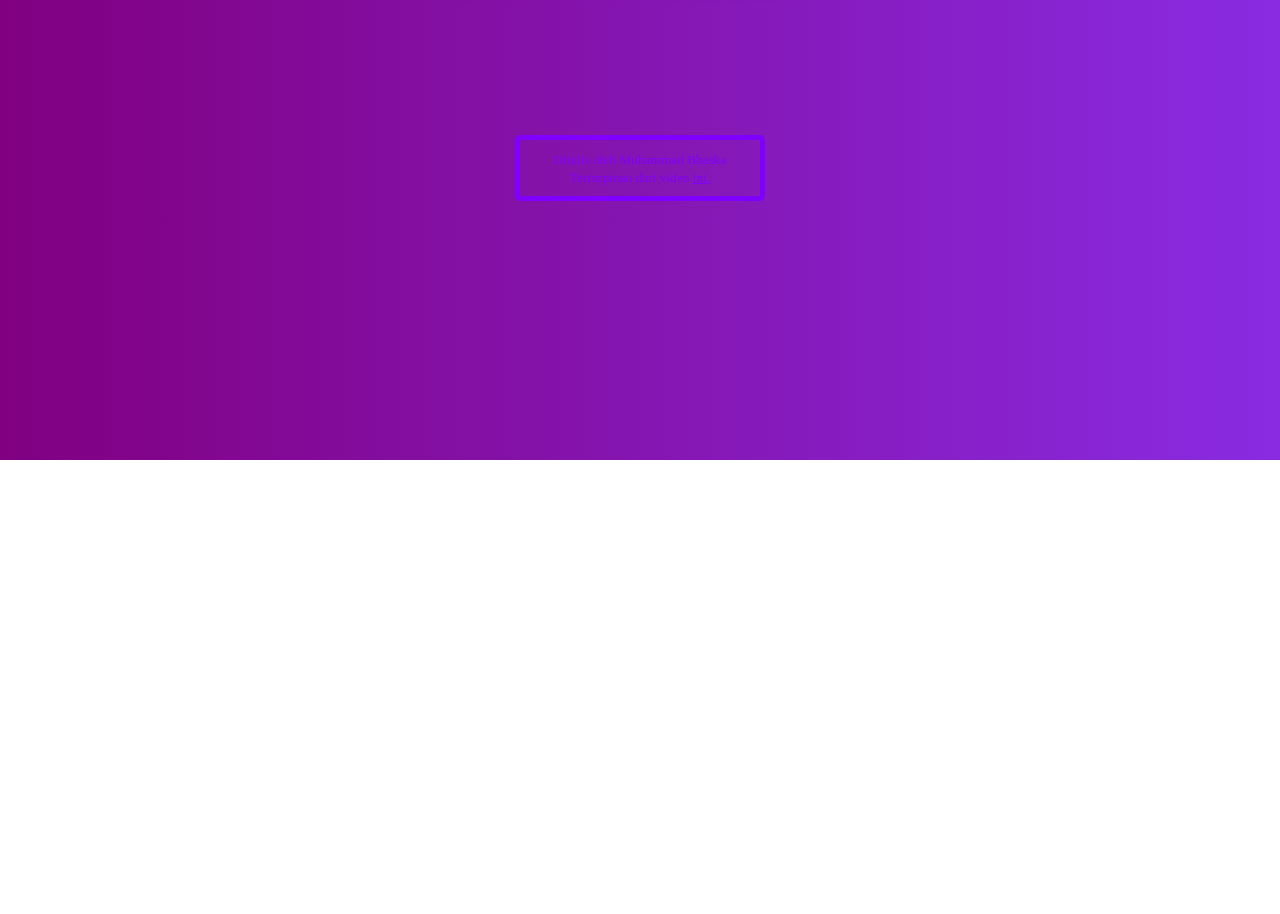
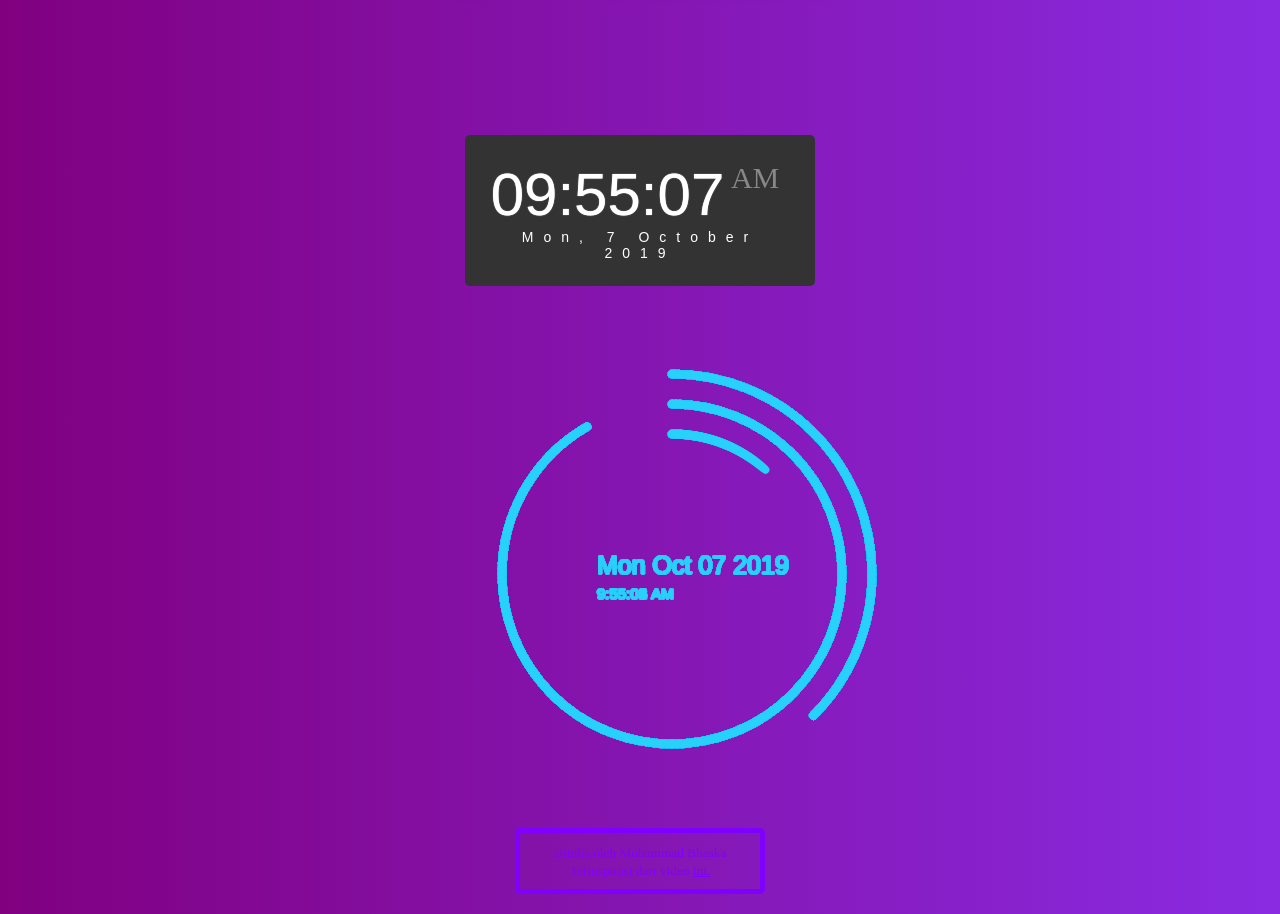
Before and after one commit to mhmdbhsk/jamdigital-js, a plain HTML site: page index.html in a window 1280 px wide. Shown: the part 340-1254 px from the top of the page. Before the commit the page ends 800 px from the top, so only its background shows below. Drawn offline with Linux system fonts and the light colour scheme; a web font is replaced by a local one.

Commit message:
tambahan

```diff
--- a/app.js
+++ b/app.js
@@ -20,3 +20,93 @@ function clock() {
 }
 
 setInterval(clock, 100);
+
+/////// NEW CLOCK //////////
+function startTime() {
+    var today = new Date();
+    var hr = today.getHours();
+    var min = today.getMinutes();
+    var sec = today.getSeconds();
+    ap = (hr < 12) ? "<span>AM</span>" : "<span>PM</span>";
+    hr = (hr == 0) ? 12 : hr;
+    hr = (hr > 12) ? hr - 12 : hr;
+    //Add a zero in front of numbers<10
+    hr = checkTime(hr);
+    min = checkTime(min);
+    sec = checkTime(sec);
+    document.getElementById("clock").innerHTML = hr + ":" + min + ":" + sec + " " + ap;
+
+    var months = ['January', 'February', 'March', 'April', 'May', 'June', 'July', 'August', 'September', 'October', 'November', 'December'];
+    var days = ['Sun', 'Mon', 'Tue', 'Wed', 'Thu', 'Fri', 'Sat'];
+    var curWeekDay = days[today.getDay()];
+    var curDay = today.getDate();
+    var curMonth = months[today.getMonth()];
+    var curYear = today.getFullYear();
+    var date = curWeekDay+", "+curDay+" "+curMonth+" "+curYear;
+    document.getElementById("date").innerHTML = date;
+
+    var time = setTimeout(function(){ startTime() }, 500);
+}
+function checkTime(i) {
+    if (i < 10) {
+        i = "0" + i;
+    }
+    return i;
+}
+
+////////////// NEW CLOCK 2 /////////////////
+
+var canvas = document.getElementById('canvas');
+var ctx = canvas.getContext('2d');
+ctx.strokeStyle = '#28d1fa';
+ctx.lineWidth = 7;
+ctx.lineCap = 'round';
+ctx.shadowBlur = 1;
+ctx.shadowColor = '#28d1fa';
+function degToRad(degree) {
+    var factor = Math.PI/180;
+    // returns number of radians
+    return degree * factor;
+}
+function renderTime() {
+    //get actual time using date object
+    var now = new Date();
+    var today = now.toDateString();
+    var time = now.toLocaleTimeString();
+    var hours = now.getHours();
+    var minutes = now.getMinutes();
+    var seconds = now.getSeconds();
+    var milliseconds = now.getMilliseconds();
+    // this variable added to keep seconds from jumping and smoothly going around
+    var newSeconds = seconds+(milliseconds/1000);
+    // Background
+    gradient = ctx.createRadialGradient(250,250,5,250,250,300);
+    gradient.addColorStop(0,'transparent');
+    gradient.addColorStop(1,'transparent');
+    ctx.fillStyle = gradient;
+    //ctx.fillStyle = '#333';
+    ctx.fillRect(0,0,500,500);
+    // Hours
+    ctx.beginPath();
+    ctx.arc(250,250,200, degToRad(270), degToRad((hours*15)-90));
+    ctx.stroke();
+    // Minutes
+    ctx.beginPath();
+    ctx.arc(250,250,170, degToRad(270), degToRad((minutes*6)-90));
+    ctx.stroke();
+    // Seconds
+    ctx.beginPath();
+    ctx.arc(250,250,140, degToRad(270), degToRad((newSeconds*6)-90));
+    ctx.stroke();
+    // Date
+    ctx.font = '25px Arial';
+    ctx.fillStyle = '#28d1fa';
+    ctx.fillText(today, 175, 250);
+    // Time
+    ctx.font = '15px Arial';
+    ctx.fillStyle = '#28d1fa';
+    ctx.fillText(time, 175, 275);
+    var dataUrl = canvas.toDataURL;
+    document.getElementById('myImage').src = dataURL;
+}
+setInterval(renderTime, 40);
--- a/index.html
+++ b/index.html
@@ -12,7 +12,7 @@
         crossorigin="anonymous">
 </head>
 
-<body class="texture-color texture">
+<body class="texture-color texture" onload="startTime()">
     <div class="main">
         <div class="badge">
             JAM DIGITAL
@@ -22,6 +22,16 @@
             <span id="menit">00:</span>
             <span id="detik">00</span>
         </div>
+    </div>
+    <!-- NEW CLOCK -->
+    <div id="clockdate">
+        <div class="clockdate-wrapper">
+            <div id="clock"></div>
+            <div id="date"></div>
+        </div>
+    </div>
+    <div class="jam">
+        <canvas id='canvas' width='500' height='500'></canvas>
     </div>
 </body>
 
--- a/style.css
+++ b/style.css
@@ -20,6 +20,7 @@ footer {
     color: #7F00FF;
     width: 250px;
     margin: 20px auto;
+    margin-top: -10%;
     padding: 10px 30px;
     text-align: center;
 }
@@ -63,3 +64,44 @@ footer>small>a {
     padding: 50px;
     text-align: center;
 }
+
+/* CSS FOR NEW CLOCK */
+.clockdate-wrapper {
+    background-color: #333;
+    padding:25px;
+    max-width:350px;
+    width:100%;
+    text-align:center;
+    border-radius:5px;
+    margin:0 auto;
+    margin-top:0;
+    margin-bottom: 15%;
+}
+#clock{
+    background-color:#333;
+    font-family: sans-serif;
+    font-size:60px;
+    text-shadow:0px 0px 1px #fff;
+    color:#fff;
+}
+#clock span {
+    color:#888;
+    text-shadow:0px 0px 1px #333;
+    font-size:30px;
+    position:relative;
+    top:-27px;
+    left:-10px;
+}
+#date {
+    letter-spacing:10px;
+    font-size:14px;
+    font-family:arial,sans-serif;
+    color:#fff;
+}
+
+/* JAM 2 */
+.jam {
+    margin-top: -12%;
+    margin-left: 33%;
+    margin-bottom: 10%;
+}
```
